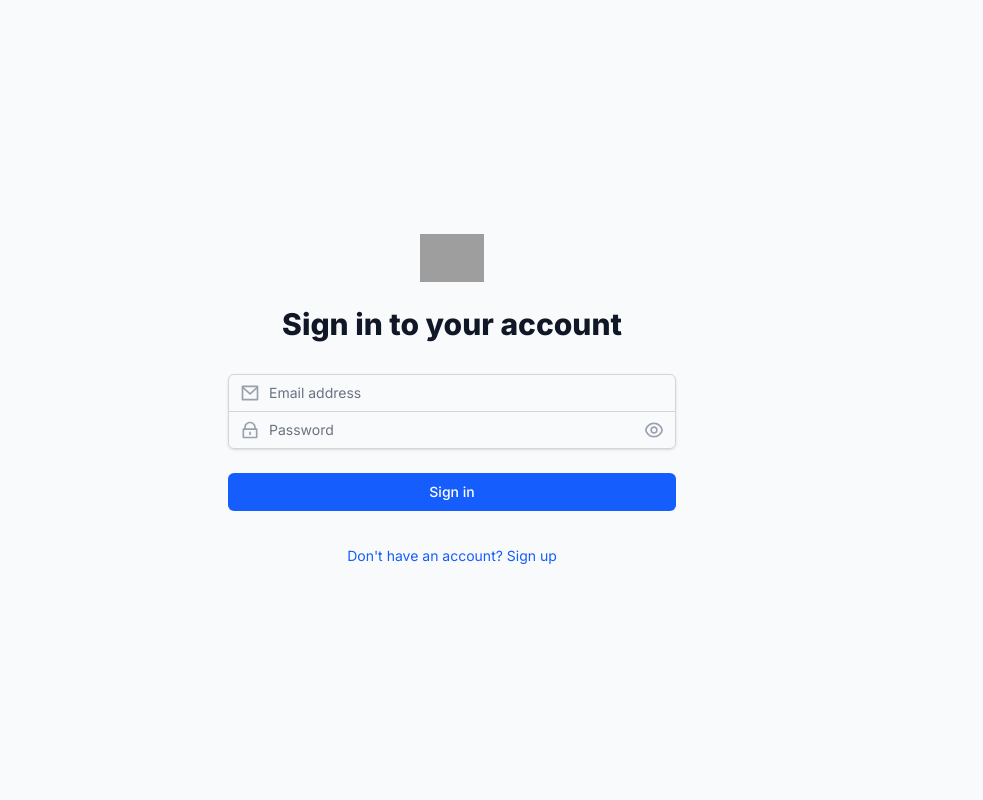
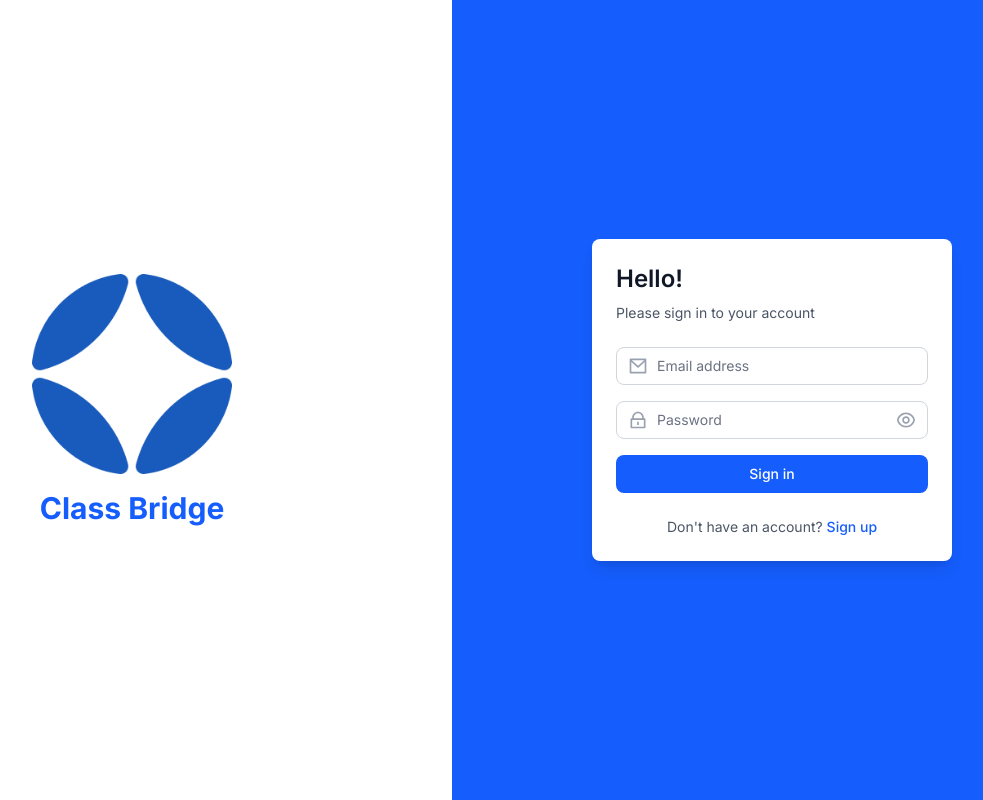
Before and after one commit to VickNat/educational-administration-for-pan-nation-frontend, a Next.js app: page /auth in a window 1280 px wide. Shown: the whole page, without its empty margins (188-1171 px from the left). Built offline with nearby package versions, Linux system fonts and the light colour scheme; grey boxes are pictures that could not be loaded.

Commit message:
Updates for deployment

```diff
--- a/src/app/auth/page.tsx
+++ b/src/app/auth/page.tsx
@@ -1,47 +1,75 @@
 'use client';
 
 import { useState, Suspense } from 'react';
-import { useSearchParams } from 'next/navigation';
+import { useRouter, useSearchParams } from 'next/navigation';
 import Image from 'next/image';
 import Link from 'next/link';
 import { RiLockLine, RiMailLine, RiEyeLine, RiEyeOffLine } from 'react-icons/ri';
 
 function AuthForm() {
+  const [email, setEmail] = useState('');
+  const [password, setPassword] = useState('');
+  const [confirmPassword, setConfirmPassword] = useState('');
+  const [showPassword, setShowPassword] = useState(false);
+  const router = useRouter();
   const searchParams = useSearchParams();
-  const [showPassword, setShowPassword] = useState(false);
-  const [formData, setFormData] = useState({
-    email: '',
-    password: '',
-  });
+  const isRegisterMode = searchParams.get('mode') === 'register';
 
-  const handleSubmit = (e: React.FormEvent) => {
+  const handleSubmit = async (e: React.FormEvent) => {
     e.preventDefault();
-    // Handle login logic here
+    try {
+      if (isRegisterMode) {
+        if (password !== confirmPassword) {
+          console.error('Passwords do not match');
+          return;
+        }
+        console.log('Registering with:', { email, password });
+      } else {
+        console.log('Logging in with:', { email, password });
+      }
+      router.push('/dashboard');
+    } catch (error) {
+      console.error(isRegisterMode ? 'Registration failed:' : 'Login failed:', error);
+    }
   };
 
   return (
-    <div className="min-h-screen flex items-center justify-center bg-gray-50 py-12 px-4 sm:px-6 lg:px-8">
-      <div className="max-w-md w-full space-y-8">
+    <div className="flex h-screen">
+      {/* Left side with logo */}
+      <div className="hidden md:flex md:w-1/2 bg-white items-center justify-center p-12">
+        <Link href="/" className="block">
+          <div className="max-w-[200px]">
+            <Image
+              src="/images/logo.png"
+              alt="Logo"
+              width={200}
+              height={200}
+              className="w-full h-auto"
+              priority
+            />
+            <h1 className="text-blue-600 text-3xl font-bold mt-4 text-center">Class Bridge</h1>
+          </div>
+        </Link>
+      </div>
+
+      {/* Right side with form */}
+      <div className="w-full md:w-1/2 flex items-center justify-center p-8 bg-blue-600">
+        <div className="w-full max-w-[360px]">
+          <div className="bg-white rounded-lg p-6 shadow-lg">
+            <div className="mb-6">
+              <h2 className="text-2xl font-semibold text-gray-900">
+                {isRegisterMode ? 'Create Account' : 'Hello!'}
+              </h2>
+              <p className="mt-2 text-sm text-gray-600">
+                {isRegisterMode
+                  ? 'Please fill in your details to register'
+                  : 'Please sign in to your account'}
+              </p>
+            </div>
+
+            <form className="space-y-4" onSubmit={handleSubmit}>
+              <div className="space-y-4">
                 <div>
-          <div className="flex justify-center">
-            <Image
-              src="/logo.png"
-              alt="Logo"
-              width={48}
-              height={48}
-              className="h-12 w-auto"
-            />
-          </div>
-          <h2 className="mt-6 text-center text-3xl font-extrabold text-gray-900">
-            {searchParams.get('mode') === 'signup' ? 'Create your account' : 'Sign in to your account'}
-          </h2>
-        </div>
-        <form className="mt-8 space-y-6" onSubmit={handleSubmit}>
-          <div className="rounded-md shadow-sm -space-y-px">
-            <div>
-              <label htmlFor="email" className="sr-only">
-                Email address
-              </label>
                   <div className="relative">
                     <div className="absolute inset-y-0 left-0 pl-3 flex items-center pointer-events-none">
                       <RiMailLine className="h-5 w-5 text-gray-400" />
@@ -52,17 +80,14 @@ function AuthForm() {
                       type="email"
                       autoComplete="email"
                       required
-                  className="appearance-none rounded-none relative block w-full px-3 py-2 pl-10 border border-gray-300 placeholder-gray-500 text-gray-900 rounded-t-md focus:outline-none focus:ring-blue-500 focus:border-blue-500 focus:z-10 sm:text-sm"
+                      className="appearance-none relative block w-full px-3 py-2 pl-10 border border-gray-300 placeholder-gray-500 text-gray-900 rounded-lg focus:outline-none focus:ring-blue-500 focus:border-blue-500 focus:z-10 sm:text-sm"
                       placeholder="Email address"
-                  value={formData.email}
-                  onChange={(e) => setFormData({ ...formData, email: e.target.value })}
+                      value={email}
+                      onChange={(e) => setEmail(e.target.value)}
                     />
                   </div>
                 </div>
                 <div>
-              <label htmlFor="password" className="sr-only">
-                Password
-              </label>
                   <div className="relative">
                     <div className="absolute inset-y-0 left-0 pl-3 flex items-center pointer-events-none">
                       <RiLockLine className="h-5 w-5 text-gray-400" />
@@ -71,12 +96,12 @@ function AuthForm() {
                       id="password"
                       name="password"
                       type={showPassword ? 'text' : 'password'}
-                  autoComplete="current-password"
+                      autoComplete={isRegisterMode ? 'new-password' : 'current-password'}
                       required
-                  className="appearance-none rounded-none relative block w-full px-3 py-2 pl-10 border border-gray-300 placeholder-gray-500 text-gray-900 rounded-b-md focus:outline-none focus:ring-blue-500 focus:border-blue-500 focus:z-10 sm:text-sm"
+                      className="appearance-none relative block w-full px-3 py-2 pl-10 border border-gray-300 placeholder-gray-500 text-gray-900 rounded-lg focus:outline-none focus:ring-blue-500 focus:border-blue-500 focus:z-10 sm:text-sm"
                       placeholder="Password"
-                  value={formData.password}
-                  onChange={(e) => setFormData({ ...formData, password: e.target.value })}
+                      value={password}
+                      onChange={(e) => setPassword(e.target.value)}
                     />
                     <button
                       type="button"
@@ -91,27 +116,56 @@ function AuthForm() {
                     </button>
                   </div>
                 </div>
+                {isRegisterMode && (
+                  <div>
+                    <div className="relative">
+                      <div className="absolute inset-y-0 left-0 pl-3 flex items-center pointer-events-none">
+                        <RiLockLine className="h-5 w-5 text-gray-400" />
+                      </div>
+                      <input
+                        id="confirmPassword"
+                        name="confirmPassword"
+                        type={showPassword ? 'text' : 'password'}
+                        autoComplete="new-password"
+                        required
+                        className="appearance-none relative block w-full px-3 py-2 pl-10 border border-gray-300 placeholder-gray-500 text-gray-900 rounded-lg focus:outline-none focus:ring-blue-500 focus:border-blue-500 focus:z-10 sm:text-sm"
+                        placeholder="Confirm password"
+                        value={confirmPassword}
+                        onChange={(e) => setConfirmPassword(e.target.value)}
+                      />
+                    </div>
+                  </div>
+                )}
               </div>
 
               <div>
                 <button
                   type="submit"
-              className="group relative w-full flex justify-center py-2 px-4 border border-transparent text-sm font-medium rounded-md text-white bg-blue-600 hover:bg-blue-700 focus:outline-none focus:ring-2 focus:ring-offset-2 focus:ring-blue-500"
+                  className="w-full flex justify-center py-2 px-4 border border-transparent text-sm font-medium rounded-lg text-white bg-blue-600 hover:bg-blue-700 focus:outline-none focus:ring-2 focus:ring-offset-2 focus:ring-blue-500"
                 >
-              {searchParams.get('mode') === 'signup' ? 'Sign up' : 'Sign in'}
+                  {isRegisterMode ? 'Sign up' : 'Sign in'}
                 </button>
               </div>
             </form>
 
-        <div className="text-center">
-          <Link
-            href={`/auth?mode=${searchParams.get('mode') === 'signup' ? 'signin' : 'signup'}`}
-            className="text-sm text-blue-600 hover:text-blue-500"
-          >
-            {searchParams.get('mode') === 'signup'
-              ? 'Already have an account? Sign in'
-              : "Don't have an account? Sign up"}
+            <div className="text-center text-sm mt-6">
+              {isRegisterMode ? (
+                <>
+                  <span className="text-gray-600">Already have an account?</span>{' '}
+                  <Link href="/auth" className="font-medium text-blue-600 hover:text-blue-700">
+                    Sign in
                   </Link>
+                </>
+              ) : (
+                <>
+                  <span className="text-gray-600">Don&apos;t have an account?</span>{' '}
+                  <Link href="/auth?mode=register" className="font-medium text-blue-600 hover:text-blue-700">
+                    Sign up
+                  </Link>
+                </>
+              )}
+            </div>
+          </div>
         </div>
       </div>
     </div>
```
Lines whose indentation alone changed are shown as unchanged.
